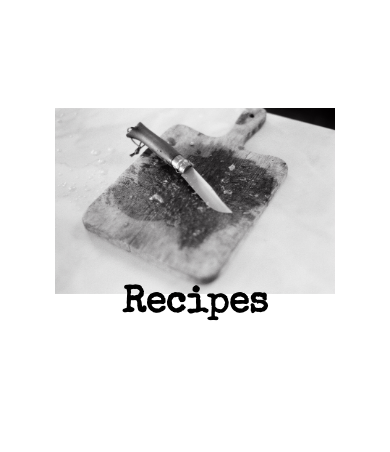
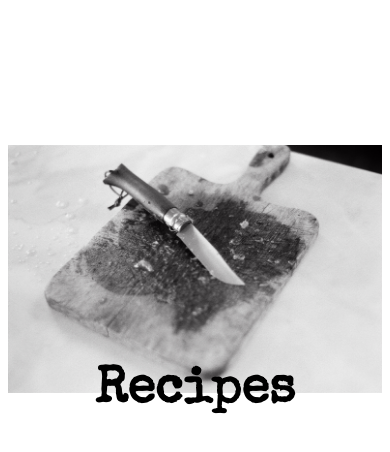
Before and after one commit to bmacchione/recipe_website, a plain HTML site: page index.html in a window 390 px wide. Drawn offline with nearby package versions, Linux system fonts and the light colour scheme.

Commit message:
responsive design

```diff
--- a/index.html
+++ b/index.html
@@ -3,6 +3,7 @@
         <meta name="viewport" content="width=device-width, initial scale=1, shrink-to-fit=no">
         <link rel="stylesheet" href="style.css" media="screen"/>
         <link href="https://fonts.googleapis.com/css2?family=Special+Elite&display=swap" rel="stylesheet">
+        <meta name="viewport" content="width=device-width, initial scale=1, shrink-to-fit=no">
     </head>
     <a href="pages/menu.html">
         <div id="container">
--- a/pages/style.css
+++ b/pages/style.css
@@ -43,7 +43,7 @@ a:hover {
         display: grid;
         grid-template-columns: repeat(auto-fit, minmax(240px, 1fr));
         justify-items: left;
-        padding-top: 50px;
+        padding-top: 10px;
         padding-left: 30px;
         font-family: 'Special Elite', cursive;
     }
--- a/style.css
+++ b/style.css
@@ -29,12 +29,19 @@ h1 {
     .img-pretty {
         margin-left: auto;
         margin-right: auto;
-        max-width: 75%;
+        margin-top: 10%;
+        max-width: 100%;
         height: auto;
     }
     h1 {
         font-family: 'Special Elite', cursive;
         color: black;
-        font-size: 9.5vw;
+        font-size: 13vw;
       }
+      .text-pretty {
+        position: absolute;
+        bottom: -15%;
+        left: 50%;
+        transform: translate(-50%, 0%);
+    }
 }
```
Also changed, not shown: pages/about.html (+6 -4 lines), pages/pancakes.html (+1 -0 lines).
